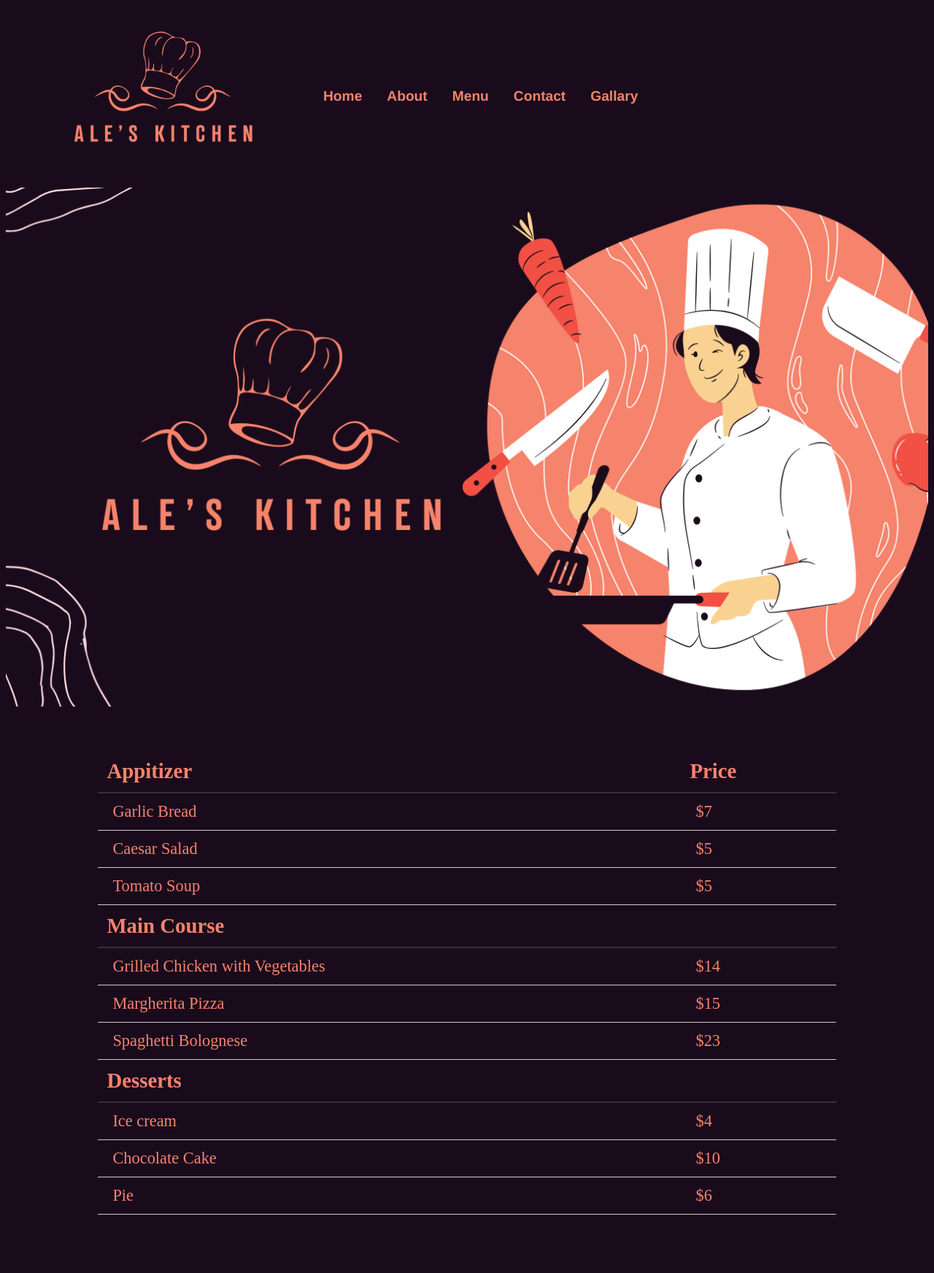
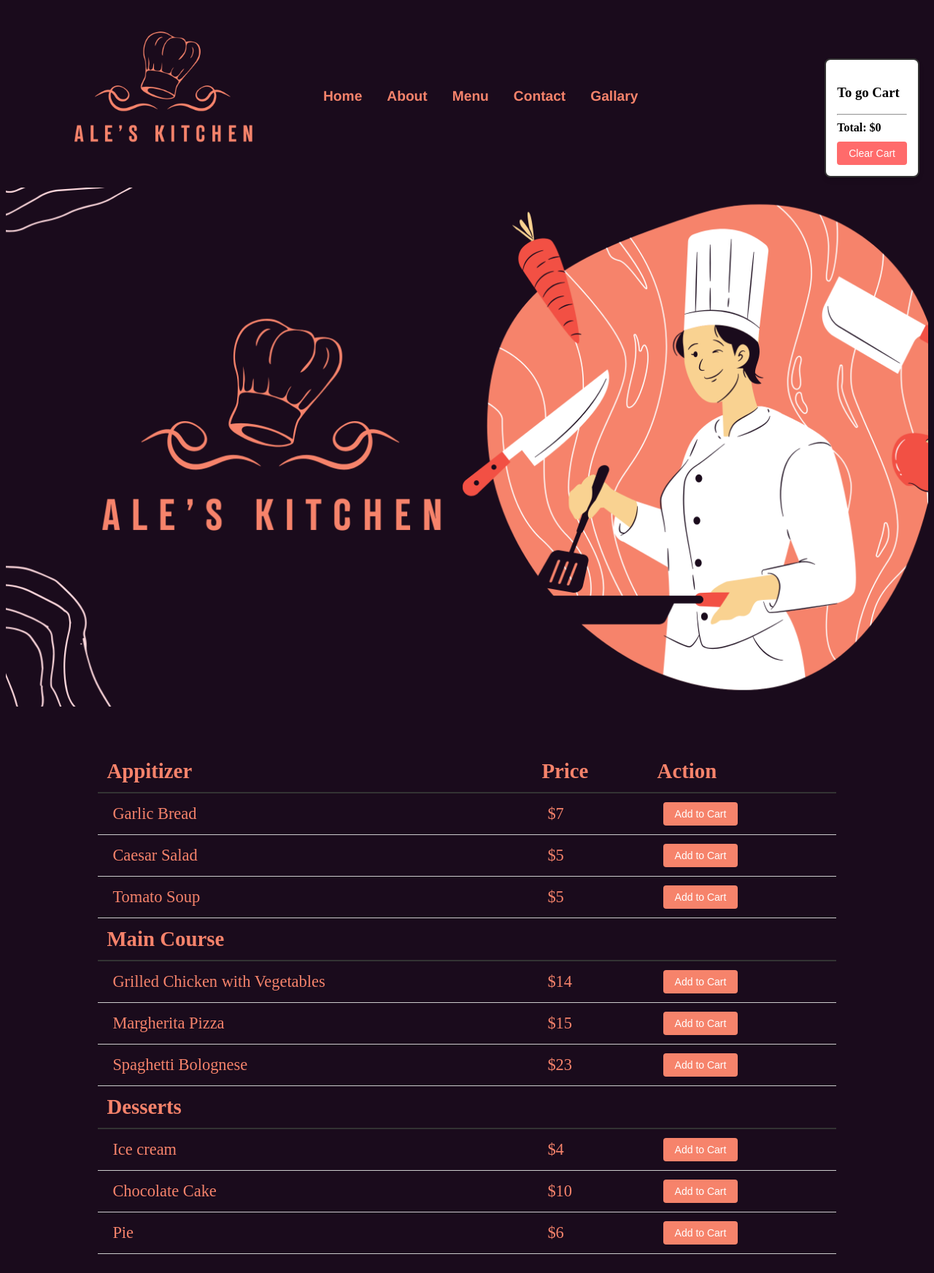
Before and after one commit to Alej723/Restaurant-website, a plain HTML site: page menu.html in a window 1280 px wide. Shown: the whole page at 73% size. Drawn offline with Linux system fonts and the light colour scheme.

Commit message:
Added shopping cart

```diff
--- a/menu.css
+++ b/menu.css
@@ -63,3 +63,42 @@ body{
 
 
 }
+    .cart-btn {
+        background-color: #F6836B;
+        color: white;
+        padding: 8px 16px;
+        border: none;
+        border-radius: 4px;
+        cursor: pointer;
+        font-size: 14px;
+    }
+    .cart-btn:hover {
+        background-color: #45a049;
+    }
+    .cart-container {
+        position: fixed;
+        top: 80px;
+        right: 20px;
+        background: white;
+        border: 2px solid #333;
+        border-radius: 8px;
+        padding: 15px;
+        max-width: 300px;
+        box-shadow: 0 4px 6px rgba(0,0,0,0.1);
+    }
+    .cart-item {
+        display: flex;
+        justify-content: space-between;
+        margin: 5px 0;
+        padding: 5px;
+        border-bottom: 1px solid #ddd;
+    }
+    .remove-btn {
+        background-color: #f44336;
+        color: white;
+        border: none;
+        padding: 2px 8px;
+        border-radius: 3px;
+        cursor: pointer;
+        font-size: 12px;
+    }
--- a/menu.html
+++ b/menu.html
@@ -1,13 +1,13 @@
 <!DOCTYPE html>
 <html>
-    <header>
+<head>
 <meta charset="UTF-8">
 <meta name="viewport" content="width=device-width, initial-scale=1.0">
 <link rel="stylesheet" href="menu.css">
-    </header>
+
+</head>
 <body>
 <div class="navbar">
-
 <img id="logo" src="imgs/1.png">
 <nav>
 <a href="index.html">Home</a>
@@ -16,131 +16,88 @@
 <a href="contact.html">Contact</a>
 <a href="gallary.html">Gallary</a>
 </nav>
+</div>
 
+<!-- Cart Display so we can see everything we add and if we want to clear-->
+<div class="cart-container" id="cartContainer">
+    <h3>To go Cart</h3>
+    <div id="cartItems"></div>
+    <hr>
+    <div id="cartTotal"><strong>Total: $0</strong></div>
+    <button class="cart-btn" onclick="clearCart()" style="width: 100%; margin-top: 10px; background-color: #ff6b6b;">Clear Cart</button>
 </div>
+
 <div class="hero">
 <img src="imgs/Hero.png">
 </div>
-
 <br>
 <br>
 <div class="slideshow-container">
 
+
 <table>
 <tr>
-            <th>
-                Appitizer
-            </th>
+<th>Appitizer</th>
 <th>Price</th>
-
-             </tr>
-
-             <tr>
-            <td>
-                Garlic Bread
-            </td>
-
-            <td>
-                $7
-            </td>
-            </tr>
-
-            <tr>
-            <td>
-                Caesar Salad
-            </td>
-
-            <td>
-                $5
-            </td>
+<th>Action</th>
 </tr>
 <tr>
-            <td>
-                Tomato Soup
-            </td>
-
-            <td>
-                $5
-            </td>
-            </tr>
-
-
-             <tr>
-            <th>
-                Main Course
-            </th>
-            <th></th>
-
-             </tr>
-
-             <tr>
-            <td>
-                Grilled Chicken with Vegetables
-            </td>
-
-            <td>
-                $14
-            </td>
-            </tr>
-
-            <tr>
-            <td>
-                Margherita Pizza
-            </td>
-
-            <td>
-                $15
-            </td>
+<td>Garlic Bread</td>
+<td>$7</td>
+<td><button class="cart-btn" onclick="addToCart('Garlic Bread', 7)">Add to Cart</button></td>
 </tr>
 <tr>
-            <td>
-               Spaghetti Bolognese
-            </td>
-
-            <td>
-                $23
-            </td>
-            </tr>
-
-                         <tr>
-            <th>
-                Desserts
-            </th>
-            <th></th>
-
-             </tr>
-
-             <tr>
-            <td>
-                Ice cream
-            </td>
-
-            <td>
-                $4
-            </td>
-            </tr>
-
-            <tr>
-            <td>
-               Chocolate Cake
-            </td>
-
-            <td>
-                $10
-            </td>
+<td>Caesar Salad</td>
+<td>$5</td>
+<td><button class="cart-btn" onclick="addToCart('Caesar Salad', 5)">Add to Cart</button></td>
 </tr>
 <tr>
-            <td>
-               Pie
-            </td>
+<td>Tomato Soup</td>
+<td>$5</td>
+<td><button class="cart-btn" onclick="addToCart('Tomato Soup', 5)">Add to Cart</button></td>
+</tr>
+<tr>
+<th>Main Course</th>
+<th></th>
+<th></th>
+</tr>
+<tr>
+<td>Grilled Chicken with Vegetables</td>
+<td>$14</td>
+<td><button class="cart-btn" onclick="addToCart('Grilled Chicken with Vegetables', 14)">Add to Cart</button></td>
+</tr>
+<tr>
+<td>Margherita Pizza</td>
+<td>$15</td>
+<td><button class="cart-btn" onclick="addToCart('Margherita Pizza', 15)">Add to Cart</button></td>
+</tr>
+<tr>
+<td>Spaghetti Bolognese</td>
+<td>$23</td>
+<td><button class="cart-btn" onclick="addToCart('Spaghetti Bolognese', 23)">Add to Cart</button></td>
+</tr>
+<tr>
+<th>Desserts</th>
+<th></th>
+<th></th>
+</tr>
+<tr>
+<td>Ice cream</td>
+<td>$4</td>
+<td><button class="cart-btn" onclick="addToCart('Ice cream', 4)">Add to Cart</button></td>
+</tr>
+<tr>
+<td>Chocolate Cake</td>
+<td>$10</td>
+<td><button class="cart-btn" onclick="addToCart('Chocolate Cake', 10)">Add to Cart</button></td>
+</tr>
+<tr>
+<td>Pie</td>
+<td>$6</td>
+<td><button class="cart-btn" onclick="addToCart('Pie', 6)">Add to Cart</button></td>
+</tr>
+</table>
 
-            <td>
-                $6
-            </td>
-            </tr>
-
-
-        </table>
         <br>
         <br>
         <br>
@@ -150,5 +107,6 @@
         <br>
         <br>
         <br>
+        <script src="menu.js"></script>
     </body>
 </html>
--- /dev/null
+++ b/menu.js
@@ -0,0 +1,47 @@
+let cart = [];
+
+function addToCart(itemName, price) {
+    const existingItem = cart.find(item => item.name === itemName);
+
+    if (existingItem) {
+        existingItem.quantity += 1;
+    } else {
+        cart.push({ name: itemName, price: price, quantity: 1 });
+    }
+
+    updateCart();
+}
+
+function removeFromCart(itemName) {
+    cart = cart.filter(item => item.name !== itemName);
+    updateCart();
+}
+
+function clearCart() {
+    cart = [];
+    updateCart();
+}
+
+function updateCart() {
+    const cartItemsDiv = document.getElementById('cartItems');
+    const cartTotalDiv = document.getElementById('cartTotal');
+
+    cartItemsDiv.innerHTML = '';
+
+    let total = 0;
+    cart.forEach(item => {
+        const itemTotal = item.price * item.quantity;
+        total += itemTotal;
+
+        const itemDiv = document.createElement('div');
+        itemDiv.className = 'cart-item';
+        itemDiv.innerHTML = `
+            <span>${item.name} (x${item.quantity})</span>
+            <span>$${itemTotal}</span>
+            <button class="remove-btn" onclick="removeFromCart('${item.name}')">Remove</button>
+        `;
+        cartItemsDiv.appendChild(itemDiv);
+    });
+
+    cartTotalDiv.innerHTML = `<strong>Total: $${total}</strong>`;
+}
```
Lines whose indentation alone changed are shown as unchanged.
